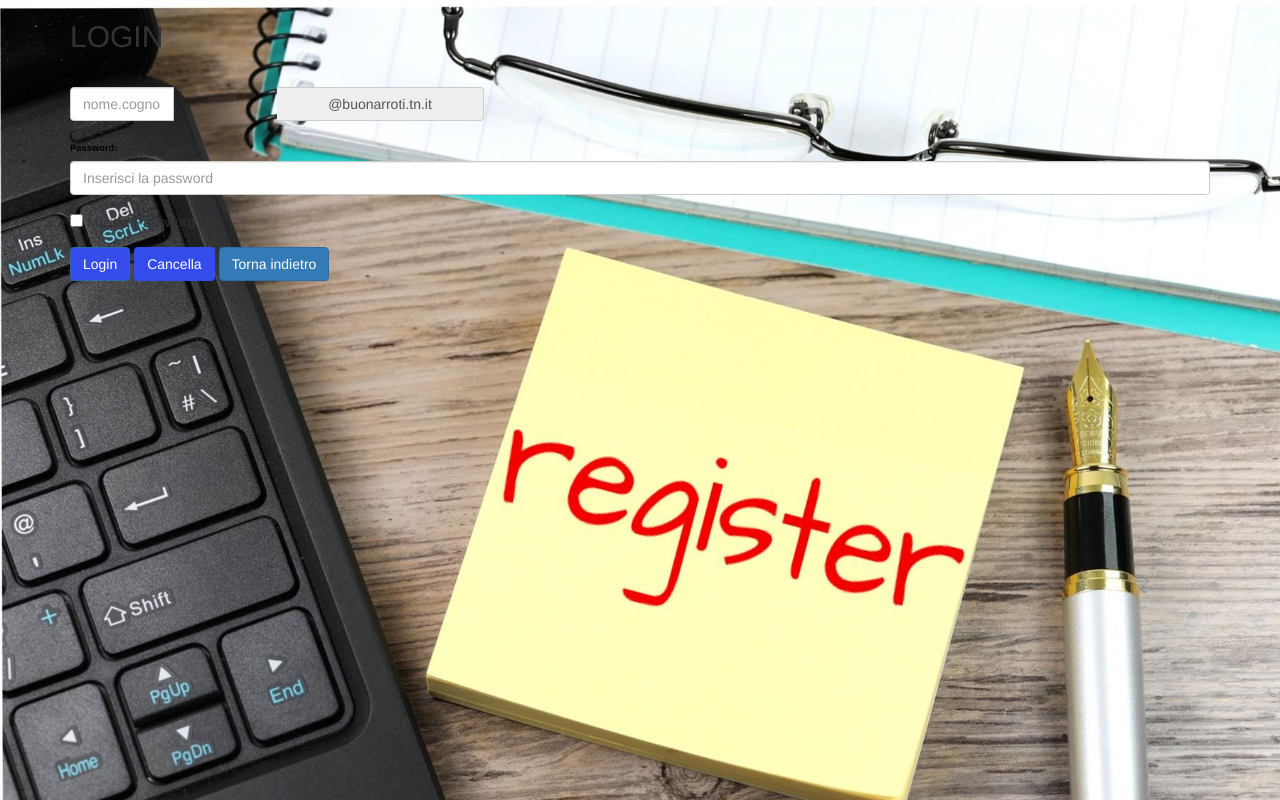
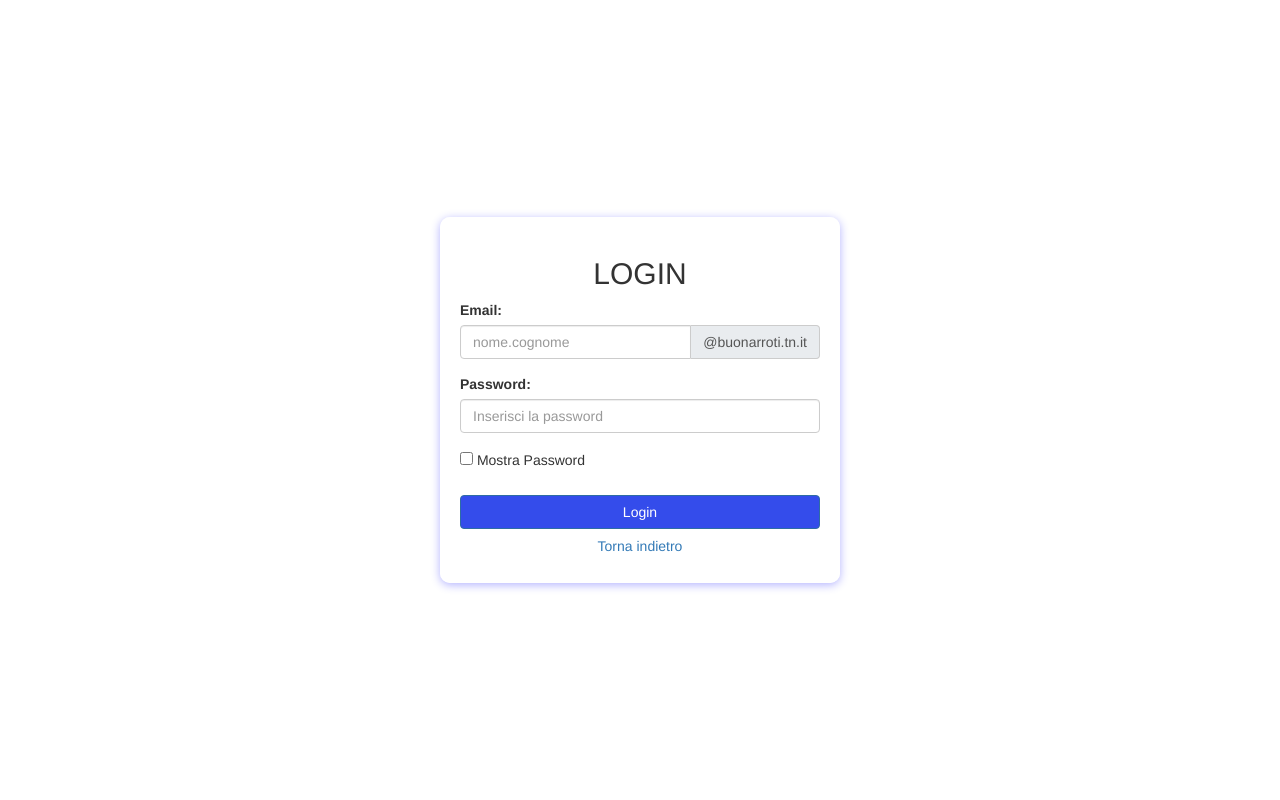
Before and after one commit to Tressilloide/GestioneCollegio, a PHP site: page /login.php in a window 1280 px wide. Run offline with PHP 8.4, Linux system fonts and the light colour scheme.

Commit message:
Update login.php

```diff
--- a/login.php
+++ b/login.php
@@ -8,104 +8,75 @@
 <html lang="it">
 <head>
     <meta charset="UTF-8">
+    <meta name="viewport" content="width=device-width, initial-scale=1">
     <title>Login</title>
-    <meta name="viewport" content="width=device-width, initial-scale=1">
     <link rel="stylesheet" href="https://maxcdn.bootstrapcdn.com/bootstrap/3.4.1/css/bootstrap.min.css">
     <style>
         body {
-            background-image: url('images/register.jpg');
-            background-size: cover;
-            background-repeat: no-repeat;
             background-attachment: fixed;
+            display: flex;
+            justify-content: center;
+            align-items: center;
+            height: 100vh;
         }
-        table {
-            border-collapse: collapse;
+        .login-container {
+            background: rgba(255, 255, 255, 0.9);
+            padding: 20px;
+            border-radius: 10px;
+            box-shadow: 0 2px 10px rgba(0, 0, 255, 0.3);
+            max-width: 400px;
+            width: 100%;
+            text-align: center;
         }
-        td, th {
-            border: 1px solid;
+        .form-group label {
+            font-weight: bold;
+            text-align: left;
+            display: block;
         }
-        .input-group .form-control,
-        .input-group .input-group-addon {
-            width: 50%;
-        }
-        .image-text {
-            position: absolute;
-            top: 50%;
-            left: 50%;
-            transform: translate(-50%, -50%);
-            font-size: 2em;
-            background-color: rgba(255, 255, 255, 0.8);
-            padding: 10px 20px;
-            border-radius: 20px;
-            text-align: center;
-            box-shadow: 0 2px 10px rgba(0, 0, 255, 0.3);
-            color: #344ceb;
-            font-weight: bold;
-            margin-bottom: 20px;
-        }
-        label {
-            font-size: 0.67em;
-            color: black;
-        }
-        button[name="btnLogin"] {
+        .btn-primary {
             background-color: #344ceb;
             color: white;
+            width: 100%;
+            margin-top: 10px;
         }
-        button[name="btnLogin"]:hover {
+        .btn-primary:hover {
             background-color: #2a3b9d;
         }
-        button[name="btnReset"] {
-            background-color: #344ceb;
-            color: white;
-        }
-        button[name="btnReset"]:hover {
-            background-color: #2a3b9d;
-        }
-        a[name="btnBack"] {
-            background-color: #344ceb;
-            color: white;
-        }
-        a[name="btnBack"]:hover {
-            background-color: #2a3b9d;
+        .input-group-addon {
+            background-color: #e9ecef;
         }
     </style>
 </head>
 <body>
+    <div class="login-container">
+        <h2>LOGIN</h2>
         <?php
             if (isset($_POST['btnLogin'])) {
-            $email = @mysqli_real_escape_string($db_conn, filtro_testo($_POST['txtEmail']));
-            $user_password = @mysqli_real_escape_string($db_conn, filtro_testo($_POST['txtPassword']));
+                $email = mysqli_real_escape_string($db_conn, filtro_testo($_POST['txtEmail']));
+                $user_password = mysqli_real_escape_string($db_conn, filtro_testo($_POST['txtPassword']));
 
                 $query = "SELECT user_password, nome FROM tdocente WHERE email = '$email'";
-            $result = @mysqli_query($db_conn, $query);
+                $result = mysqli_query($db_conn, $query);
 
-            if ($result && mysqli_num_rows($result) > 0) { //se result è true e nrighe > 0
-                $row = mysqli_fetch_assoc($result); //prendo la riga (email unique quindi solo 1 riga max)
-                if (password_verify($user_password, $row['user_password'])) { //confronto le 2 password (eseguo l'hash della pasword inserita e lo confronto con quello nel db)
-                    echo "Login effettuato con successo!";
+                if ($result && mysqli_num_rows($result) > 0) {
+                    $row = mysqli_fetch_assoc($result);
+                    if (password_verify($user_password, $row['user_password'])) {
                         $_SESSION['nome_utente'] = $row['nome'];
                         $_SESSION['email_utente'] = $email;
                         $_SESSION['if_loggato'] = true;
-                    if($email == 'collaboratori@buonarroti.tn.it'){
-                        $_SESSION['is_admin'] = true;
-                    } else {
-                        $_SESSION['is_admin'] = false;
-                    }
+                        echo "<p class='text-success'>Login effettuato con successo! Reindirizzamento...</p>";
                         header("refresh:3; areariservata.php");
                     } else {
+                        echo "<p class='text-danger'>Password errata!</p>";
                         $_SESSION['if_loggato'] = false;
-                    echo "Password errata!";
                     }
-            } else {//email non trovata
-                echo "Email non trovata (ricontrolla l'email inserita, se non sei registrato, registrati in fretta :) )";
+                } else {
+                    echo "<p class='text-danger'>Email non trovata! Registrati se non lo hai ancora fatto.</p>";
                     $_SESSION['if_loggato'] = false;
-
                 }
             } else {
         ?>
-        <div class="container">
-            <h2>LOGIN</h2>
-            <form name="frmLogin" method="post" action="<?=$_SERVER['PHP_SELF']?>" onsubmit="setEmail()">
+        <form method="post" action="<?=$_SERVER['PHP_SELF']?>" onsubmit="setEmail()">
             <div class="form-group">
                 <label for="txtEmail">Email:</label>
                 <div class="input-group">
@@ -118,18 +89,14 @@
                 <label for="txtPassword">Password:</label>
                 <input type="password" class="form-control" id="txtPassword" name="txtPassword" required placeholder="Inserisci la password">
             </div>
-                <div class="form-group">
+            <div class="form-group text-left">
                 <input type="checkbox" id="showPassword" onclick="togglePasswordVisibility()"> Mostra Password
             </div>
             <button type="submit" class="btn btn-primary" name="btnLogin">Login</button>
-                <button type="reset" class="btn btn-secondary" name="btnReset">Cancella</button>
-                <a href="index.php" class="btn btn-primary">Torna indietro</a>
+            <a href="index.php" class="btn btn-secondary btn-block">Torna indietro</a>
         </form>
+        <?php } ?>
     </div>
-    <?php
-        }
-    ?>
-</body>
     <script src="https://ajax.googleapis.com/ajax/libs/jquery/3.7.1/jquery.min.js"></script>
     <script src="https://maxcdn.bootstrapcdn.com/bootstrap/3.4.1/js/bootstrap.min.js"></script>
     <script>
@@ -141,11 +108,8 @@
 
         function togglePasswordVisibility() {
             var passwordField = document.getElementById('txtPassword');
-            if (passwordField.type === "password") {
-                passwordField.type = "text";
-            } else {
-                passwordField.type = "password";
-            }
+            passwordField.type = (passwordField.type === "password") ? "text" : "password";
         }
     </script>
+</body>
 </html>
```
Lines whose indentation alone changed are shown as unchanged.
